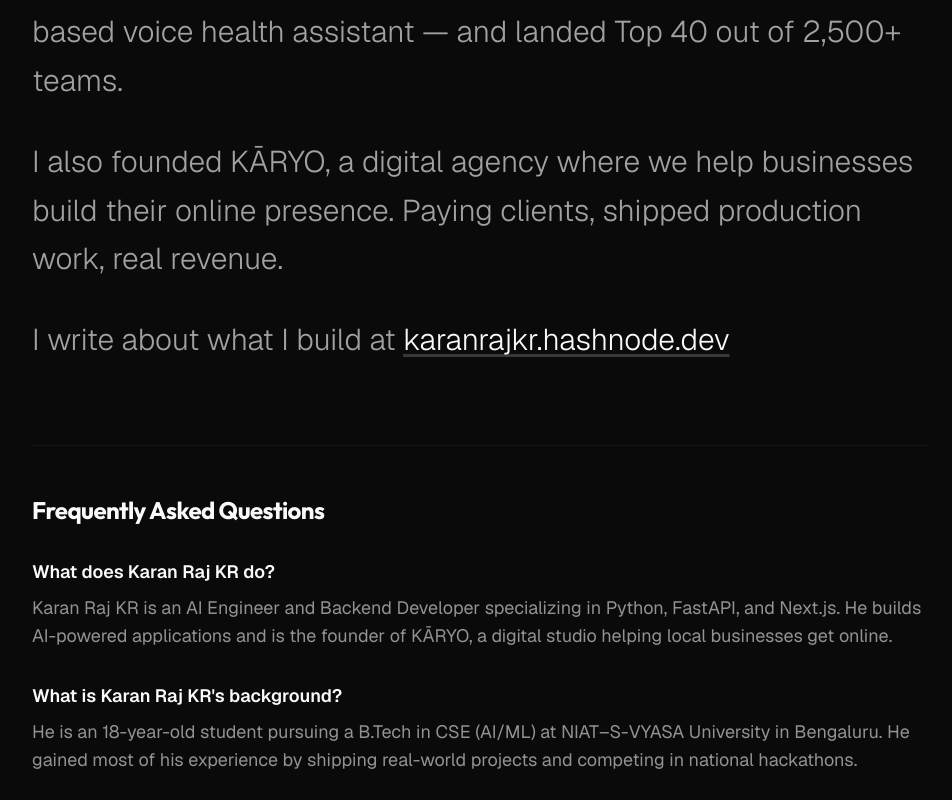
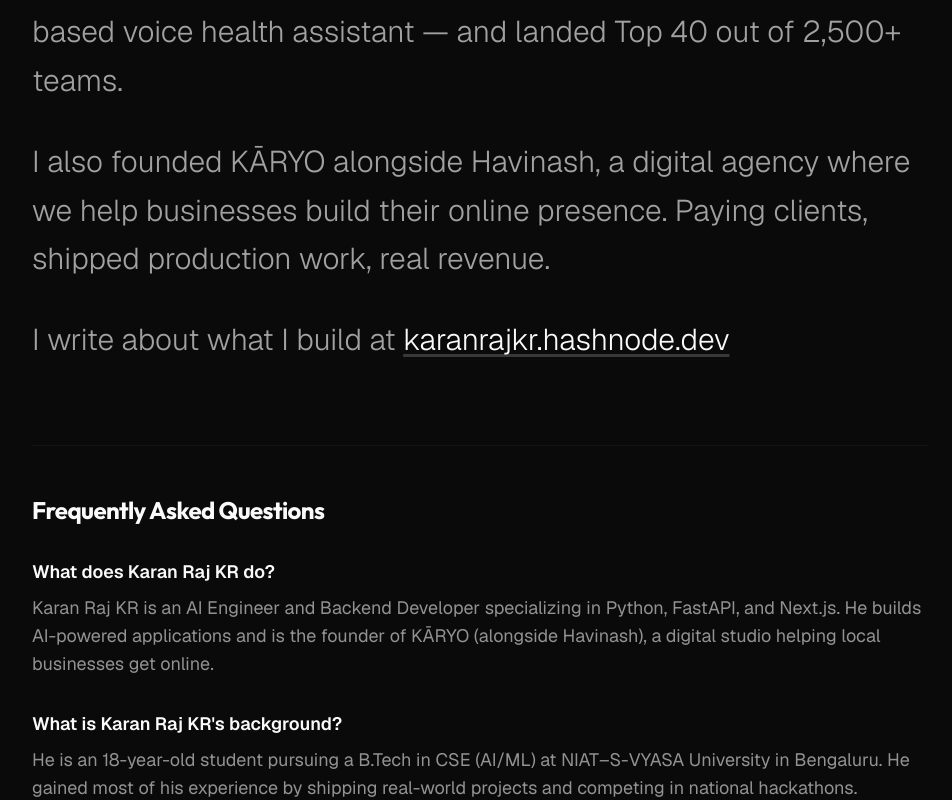
Before and after one commit to Karan-Raj-KR/portfolio, a Next.js app: page / in a window 1280 px wide. Shown: the part 2180-2980 px from the top of the page, without its empty margins (160-1112 px from the left). Built offline with nearby package versions, Linux system fonts and the light colour scheme.

Commit message:
chore: add Havinash as a founder to KĀRYO

```diff
--- a/src/components/sections/about.tsx
+++ b/src/components/sections/about.tsx
@@ -40,7 +40,7 @@
                     Before that I went solo at HackBLR 2026 with VoiceRx — a RAG-based voice health assistant — and landed Top 40 out of 2,500+ teams.
                 </motion.p>
                 <motion.p variants={itemVariants}>
-                    I also founded KĀRYO, a digital agency where we help businesses build their online presence. Paying clients, shipped production work, real revenue.
+                    I also founded KĀRYO alongside Havinash, a digital agency where we help businesses build their online presence. Paying clients, shipped production work, real revenue.
                 </motion.p>
                 <motion.p variants={itemVariants}>
                     I write about what I build at <a href="https://karanrajkr.hashnode.dev" target="_blank" rel="noopener noreferrer" className="text-foreground underline decoration-muted-foreground/30 underline-offset-4 hover:decoration-foreground">karanrajkr.hashnode.dev</a>
@@ -51,7 +51,7 @@
                     <div className="space-y-8 text-base md:text-lg text-muted-foreground/90 font-normal">
                         <div>
                             <h4 className="font-semibold text-foreground">What does Karan Raj KR do?</h4>
-                            <p className="mt-2">Karan Raj KR is an AI Engineer and Backend Developer specializing in Python, FastAPI, and Next.js. He builds AI-powered applications and is the founder of KĀRYO, a digital studio helping local businesses get online.</p>
+                            <p className="mt-2">Karan Raj KR is an AI Engineer and Backend Developer specializing in Python, FastAPI, and Next.js. He builds AI-powered applications and is the founder of KĀRYO (alongside Havinash), a digital studio helping local businesses get online.</p>
                         </div>
                         <div>
                             <h4 className="font-semibold text-foreground">What is Karan Raj KR's background?</h4>
--- a/src/components/sections/karyo.tsx
+++ b/src/components/sections/karyo.tsx
@@ -71,7 +71,7 @@
                     <div className="max-w-3xl">
                         <h3 className="text-2xl font-semibold mb-6">The Mission</h3>
                         <p className="text-lg leading-relaxed text-muted-foreground mb-6">
-                            KĀRYO was founded to solve a critical disconnect: local businesses in Bangalore have massive potential but lack the technical literacy to establish a robust online presence.
+                            KĀRYO was founded by Havinash and me to solve a critical disconnect: local businesses in Bangalore have massive potential but lack the technical literacy to establish a robust online presence.
                         </p>
                         <p className="text-lg leading-relaxed text-muted-foreground">
                             As Founder, I lead the technical architecture and digital strategy. We bypass traditional agency bloat by combining direct door-to-door client acquisition with rapid, AI-assisted development pipelines.
--- a/src/components/seo/json-ld.tsx
+++ b/src/components/seo/json-ld.tsx
@@ -51,6 +51,10 @@
       {
         "@type": "Person",
         name: "Karan Raj KR",
+      },
+      {
+        "@type": "Person",
+        name: "Havinash",
       }
     ]
   };
```
